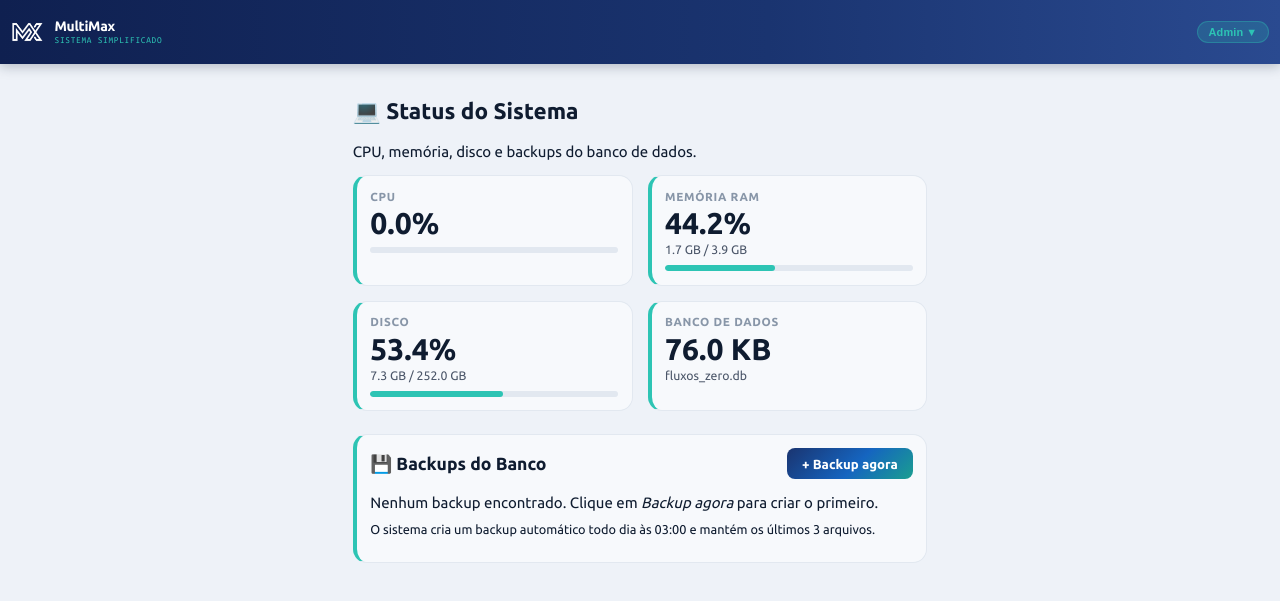
After one commit to SrLuther/MMFlux, a Flask app: page /admin/sistema in a window 1280 px wide. The commit adds this page. Shown: the top 601 px of the page. Run offline with Flask 3, Linux system fonts and the light colour scheme; a user stored in the database is signed in; some libraries are stand-ins or nearby versions.

Commit message:
feat: pagina de status do sistema + backup diario automatico (v0.10.6)

```diff
--- a/app.py
+++ b/app.py
@@ -3076,6 +3076,107 @@ with app.app_context():
     ensure_admin()
 
 
+# ---------------------------------------------------------------------------
+# Admin — Status do Sistema e Backups
+# ---------------------------------------------------------------------------
+
+BACKUP_DIR = os.path.join(DB_DIR, "backups")
+os.makedirs(BACKUP_DIR, exist_ok=True)
+MAX_BACKUPS = 3
+
+
+def _do_backup() -> str:
+    """Copia o banco para .db/backups/, mantendo no máximo MAX_BACKUPS arquivos."""
+    import shutil
+    ts = datetime.now().strftime("%Y%m%d_%H%M%S")
+    dest = os.path.join(BACKUP_DIR, f"fluxos_zero_{ts}.db")
+    shutil.copy2(DB_PATH, dest)
+
+    # Remove backups excedentes (mais antigos primeiro)
+    backups = sorted(
+        [f for f in os.listdir(BACKUP_DIR) if f.endswith(".db")],
+        key=lambda f: os.path.getmtime(os.path.join(BACKUP_DIR, f)),
+    )
+    for old in backups[:-MAX_BACKUPS]:
+        try:
+            os.remove(os.path.join(BACKUP_DIR, old))
+        except OSError:
+            pass
+    return dest
+
+
+@app.get("/admin/sistema")
+@login_required
+def admin_sistema():
+    """Página de status do sistema (CPU, RAM, disco) e lista de backups."""
+    import shutil
+    try:
+        import psutil  # type: ignore[import-untyped]
+        cpu_pct   = psutil.cpu_percent(interval=0.5)
+        mem       = psutil.virtual_memory()
+        ram_total = mem.total
+        ram_used  = mem.used
+        ram_pct   = mem.percent
+        disk      = psutil.disk_usage("/")
+        disk_total = disk.total
+        disk_used  = disk.used
+        disk_pct   = disk.percent
+        psutil_ok  = True
+    except ImportError:
+        cpu_pct = ram_total = ram_used = ram_pct = 0
+        disk_total = disk_used = disk_pct = 0
+        psutil_ok = False
+
+    # Tamanho do banco principal
+    db_size = os.path.getsize(DB_PATH) if os.path.isfile(DB_PATH) else 0
+
+    # Lista de backups
+    backups = []
+    for fname in sorted(os.listdir(BACKUP_DIR), reverse=True):
+        if not fname.endswith(".db"):
+            continue
+        fpath = os.path.join(BACKUP_DIR, fname)
+        backups.append({
+            "name": fname,
+            "size": os.path.getsize(fpath),
+            "mtime": datetime.fromtimestamp(os.path.getmtime(fpath)),
+        })
+
+    def fmt_bytes(n: int) -> str:
+        for unit in ("B", "KB", "MB", "GB"):
+            if n < 1024:
+                return f"{n:.1f} {unit}"
+            n /= 1024  # type: ignore[assignment]
+        return f"{n:.1f} TB"
+
+    return render_template(
+        "sistema.html",
+        cpu_pct=cpu_pct,
+        ram_total=fmt_bytes(ram_total),
+        ram_used=fmt_bytes(ram_used),
+        ram_pct=ram_pct,
+        disk_total=fmt_bytes(disk_total),
+        disk_used=fmt_bytes(disk_used),
+        disk_pct=disk_pct,
+        psutil_ok=psutil_ok,
+        db_size=fmt_bytes(db_size),
+        backups=backups,
+        fmt_bytes=fmt_bytes,
+    )
+
+
+@app.post("/admin/sistema/backup")
+@login_required
+def admin_sistema_backup():
+    """Dispara um backup manual imediato."""
+    try:
+        dest = _do_backup()
+        flash(f"Backup criado: {os.path.basename(dest)}", "success")
+    except Exception as exc:  # noqa: BLE001
+        flash(f"Erro ao criar backup: {exc}", "danger")
+    return redirect(url_for("admin_sistema"))
+
+
 if __name__ == "__main__":
     host = os.getenv("FLUXOS_HOST", "0.0.0.0")
     port_raw = os.getenv("FLUXOS_PORT", "5051")
@@ -3145,4 +3246,22 @@ if __name__ == "__main__":
     _ta = threading.Thread(target=_alert_loop, daemon=True, name="alert-loop")
     _ta.start()
 
+    def _backup_loop() -> None:
+        """Executa backup diário do banco de dados às 03:00."""
+        while True:
+            now = datetime.now()
+            # Próxima execução às 03:00
+            next_run = now.replace(hour=3, minute=0, second=0, microsecond=0)
+            if next_run <= now:
+                next_run = next_run.replace(day=now.day + 1)
+            time.sleep((next_run - now).total_seconds())
+            try:
+                dest = _do_backup()
+                app.logger.info("[backup] backup criado: %s", dest)
+            except Exception as exc:  # noqa: BLE001
+                app.logger.warning("[backup] erro no backup diário: %s", exc)
+
+    _tb = threading.Thread(target=_backup_loop, daemon=True, name="backup-loop")
+    _tb.start()
+
     app.run(host=host, debug=debug, port=port)
--- a/requirements.txt
+++ b/requirements.txt
@@ -9,3 +9,4 @@ requests>=2.31,<3.0
 types-requests>=2.31,<3.0
 pytesseract>=0.3,<0.4
 Pillow>=10.0,<12.0
+psutil>=5.9,<7.0
--- a/templates/base.html
+++ b/templates/base.html
@@ -42,6 +42,7 @@
                 <div class="nav-dropdown-menu">
                     <a href="{{ url_for('ponto') }}">&#128247; Ponto</a>
                     <a href="{{ url_for('feriados_list') }}">&#128197; Feriados</a>
+                    <a href="{{ url_for('admin_sistema') }}">&#128187; Sistema</a>
                     <form method="post" action="{{ url_for('logout') }}">
                         <button type="submit">&#9099; Sair</button>
                     </form>
--- /dev/null
+++ b/templates/sistema.html
@@ -0,0 +1,153 @@
+{% extends 'base.html' %}
+{% block title %}Status do Sistema | MultiMax{% endblock %}
+{% block content %}
+<section class="page-wrap">
+
+  <header class="page-header">
+    <h2>&#128187; Status do Sistema</h2>
+    <p class="sub">CPU, memória, disco e backups do banco de dados.</p>
+  </header>
+
+  {% if not psutil_ok %}
+  <article class="alert alert-warning" style="margin-bottom:1.5rem;">
+    Instale <code>psutil</code> no servidor para exibir métricas de CPU e memória.
+  </article>
+  {% endif %}
+
+  <!-- Métricas -->
+  <div class="sistema-grid">
+
+    <article class="card sistema-card">
+      <div class="sistema-label">CPU</div>
+      {% if psutil_ok %}
+      <div class="sistema-value">{{ cpu_pct | round(1) }}%</div>
+      <div class="sistema-bar-wrap">
+        <div class="sistema-bar {% if cpu_pct > 85 %}sistema-bar-danger{% elif cpu_pct > 60 %}sistema-bar-warn{% endif %}"
+             style="width:{{ [cpu_pct,100]|min }}%"></div>
+      </div>
+      {% else %}
+      <div class="sistema-value muted">—</div>
+      {% endif %}
+    </article>
+
+    <article class="card sistema-card">
+      <div class="sistema-label">Memória RAM</div>
+      {% if psutil_ok %}
+      <div class="sistema-value">{{ ram_pct | round(1) }}%</div>
+      <div class="sistema-sub">{{ ram_used }} / {{ ram_total }}</div>
+      <div class="sistema-bar-wrap">
+        <div class="sistema-bar {% if ram_pct > 85 %}sistema-bar-danger{% elif ram_pct > 60 %}sistema-bar-warn{% endif %}"
+             style="width:{{ [ram_pct,100]|min }}%"></div>
+      </div>
+      {% else %}
+      <div class="sistema-value muted">—</div>
+      {% endif %}
+    </article>
+
+    <article class="card sistema-card">
+      <div class="sistema-label">Disco</div>
+      {% if psutil_ok %}
+      <div class="sistema-value">{{ disk_pct | round(1) }}%</div>
+      <div class="sistema-sub">{{ disk_used }} / {{ disk_total }}</div>
+      <div class="sistema-bar-wrap">
+        <div class="sistema-bar {% if disk_pct > 85 %}sistema-bar-danger{% elif disk_pct > 60 %}sistema-bar-warn{% endif %}"
+             style="width:{{ [disk_pct,100]|min }}%"></div>
+      </div>
+      {% else %}
+      <div class="sistema-value muted">—</div>
+      {% endif %}
+    </article>
+
+    <article class="card sistema-card">
+      <div class="sistema-label">Banco de Dados</div>
+      <div class="sistema-value">{{ db_size }}</div>
+      <div class="sistema-sub">fluxos_zero.db</div>
+    </article>
+
+  </div>
+
+  <!-- Backups -->
+  <article class="card mt-lg">
+    <div style="display:flex;align-items:center;justify-content:space-between;flex-wrap:wrap;gap:.75rem;margin-bottom:1rem;">
+      <h3 style="margin:0;">&#128190; Backups do Banco</h3>
+      <form method="post" action="{{ url_for('admin_sistema_backup') }}">
+        <button class="btn" type="submit">&#43; Backup agora</button>
+      </form>
+    </div>
+
+    {% if backups %}
+    <table class="data-table">
+      <thead>
+        <tr>
+          <th>Arquivo</th>
+          <th>Tamanho</th>
+          <th>Data</th>
+        </tr>
+      </thead>
+      <tbody>
+        {% for b in backups %}
+        <tr>
+          <td><code>{{ b.name }}</code></td>
+          <td>{{ fmt_bytes(b.size) }}</td>
+          <td>{{ b.mtime.strftime('%d/%m/%Y %H:%M') }}</td>
+        </tr>
+        {% endfor %}
+      </tbody>
+    </table>
+    {% else %}
+    <p class="muted" style="margin:0;">Nenhum backup encontrado. Clique em <em>Backup agora</em> para criar o primeiro.</p>
+    {% endif %}
+
+    <p class="muted" style="margin-top:.75rem;font-size:.85rem;">
+      O sistema cria um backup automático todo dia às 03:00 e mantém os últimos 3 arquivos.
+    </p>
+  </article>
+
+</section>
+
+<style>
+.sistema-grid {
+  display: grid;
+  grid-template-columns: repeat(auto-fill, minmax(200px, 1fr));
+  gap: 1rem;
+  margin-bottom: 1.5rem;
+}
+.sistema-card {
+  display: flex;
+  flex-direction: column;
+  gap: .35rem;
+}
+.sistema-label {
+  font-size: .78rem;
+  font-weight: 600;
+  text-transform: uppercase;
+  letter-spacing: .06em;
+  color: var(--muted);
+}
+.sistema-value {
+  font-size: 2rem;
+  font-weight: 700;
+  color: var(--text);
+  line-height: 1;
+}
+.sistema-sub {
+  font-size: .82rem;
+  color: var(--text-soft);
+}
+.sistema-bar-wrap {
+  height: 6px;
+  background: var(--line);
+  border-radius: 99px;
+  overflow: hidden;
+  margin-top: .25rem;
+}
+.sistema-bar {
+  height: 100%;
+  background: var(--teal);
+  border-radius: 99px;
+  transition: width .4s ease;
+}
+.sistema-bar-warn  { background: #f59e0b; }
+.sistema-bar-danger { background: #ef4444; }
+</style>
+{% endblock %}
```
Also changed, not shown: CHANGELOG.md, 1 other file.
